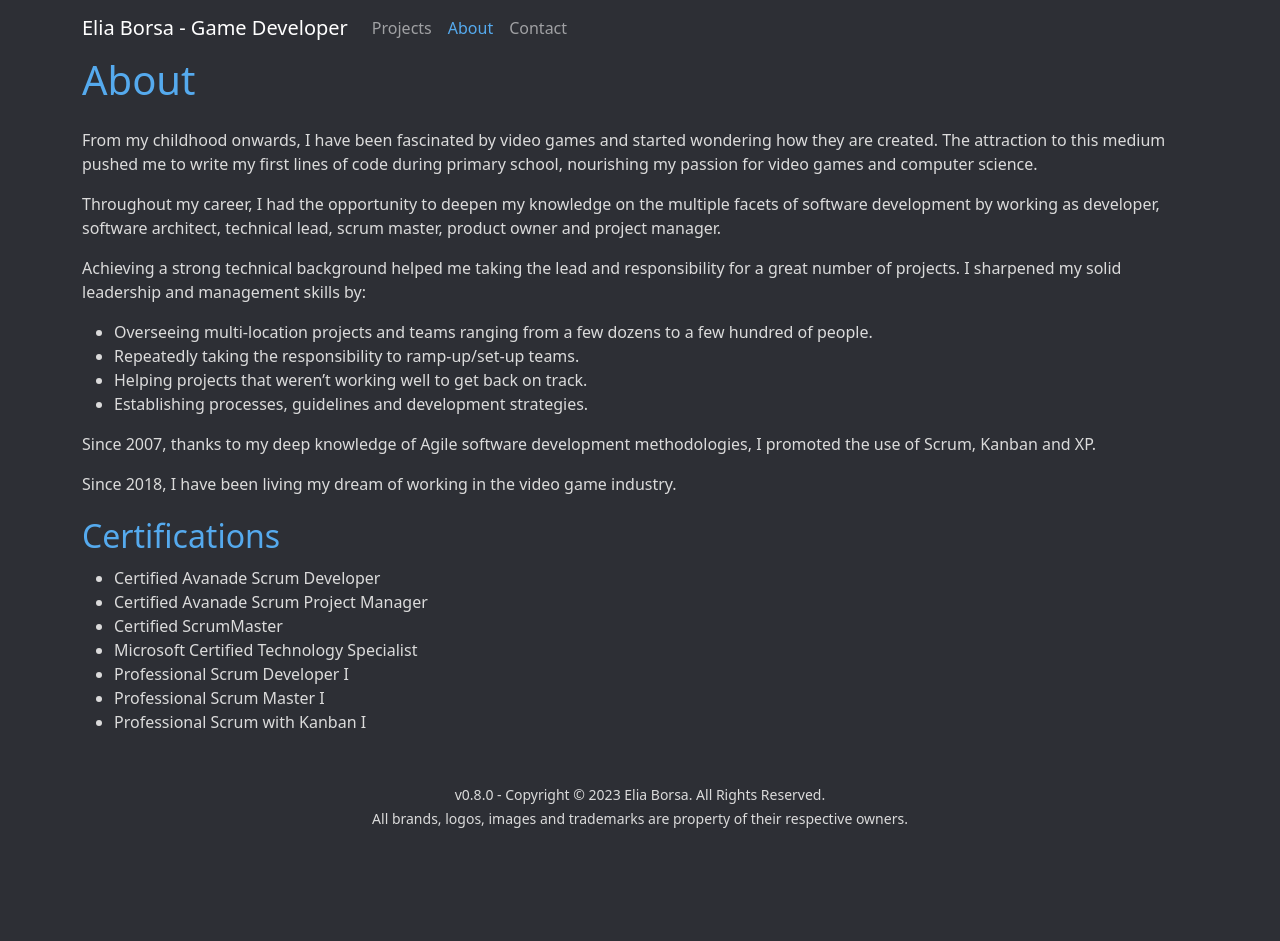
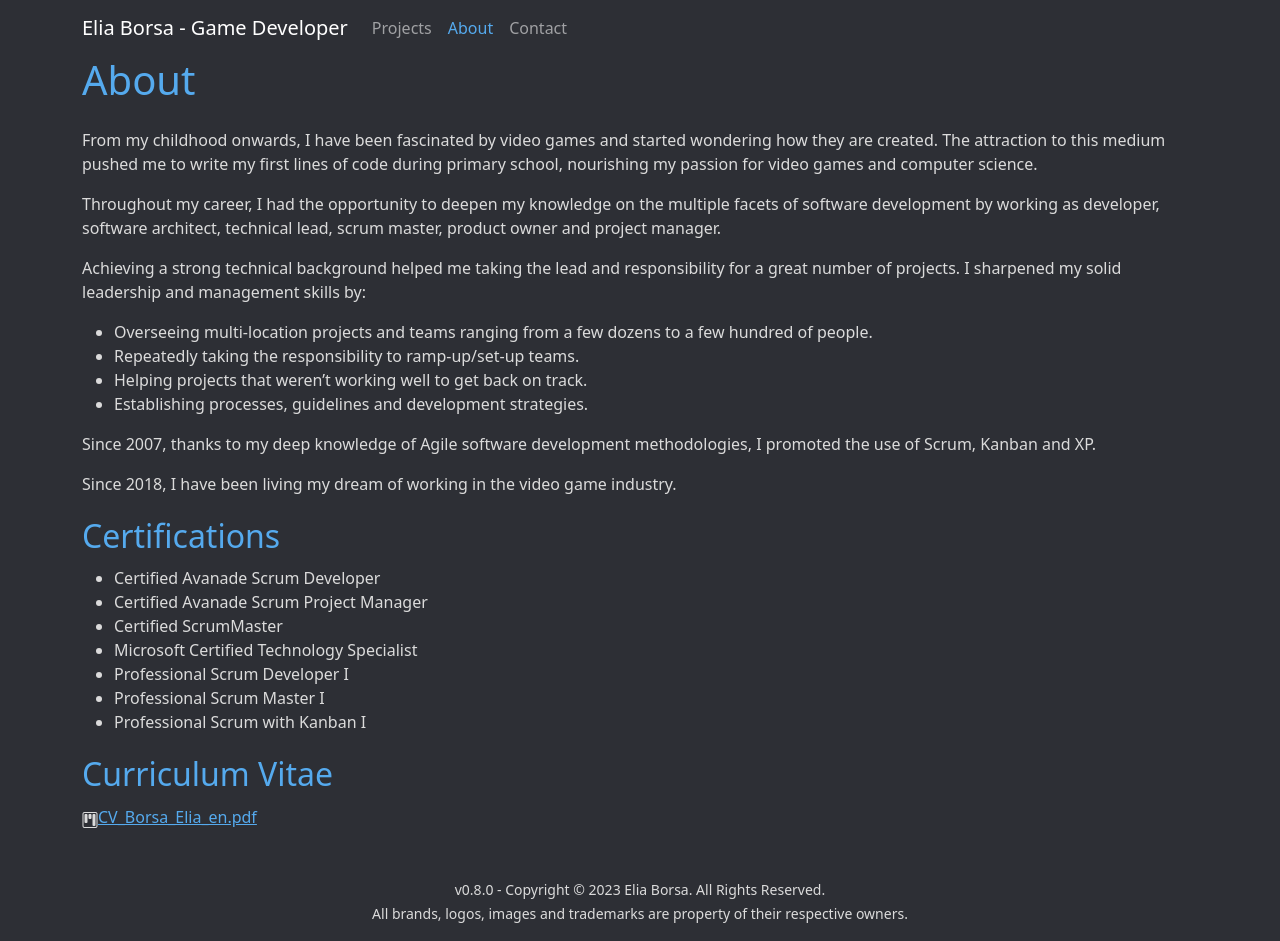
Before and after one commit to Aquastorm/aquastorm.github.io, a Jekyll site: the page built from about.html, in a window 1280 px wide. Built offline with Jekyll 4.4.1, drawn with Linux system fonts in a browser that asks for light colours; nearby versions of some CDN libraries; before the commit the page ends 900 px from its top, so only the background shows below that.

Commit message:
[added] CV to the about page

```diff
--- a/about.html
+++ b/about.html
@@ -41,4 +41,8 @@ title: About | Elia Borsa - Game Developer
             <li>Professional Scrum with Kanban I</li>
         </ul>
     </section>
+    <section>
+        <h2>Curriculum Vitae</h2>
+        <a href="assets/documents/CV_Borsa_Elia_en.pdf" rel="external noopener" target="_blank">CV_Borsa_Elia_en.pdf</a>
+    </section>
 </article>
```
Also changed, not shown: 1 other file.
